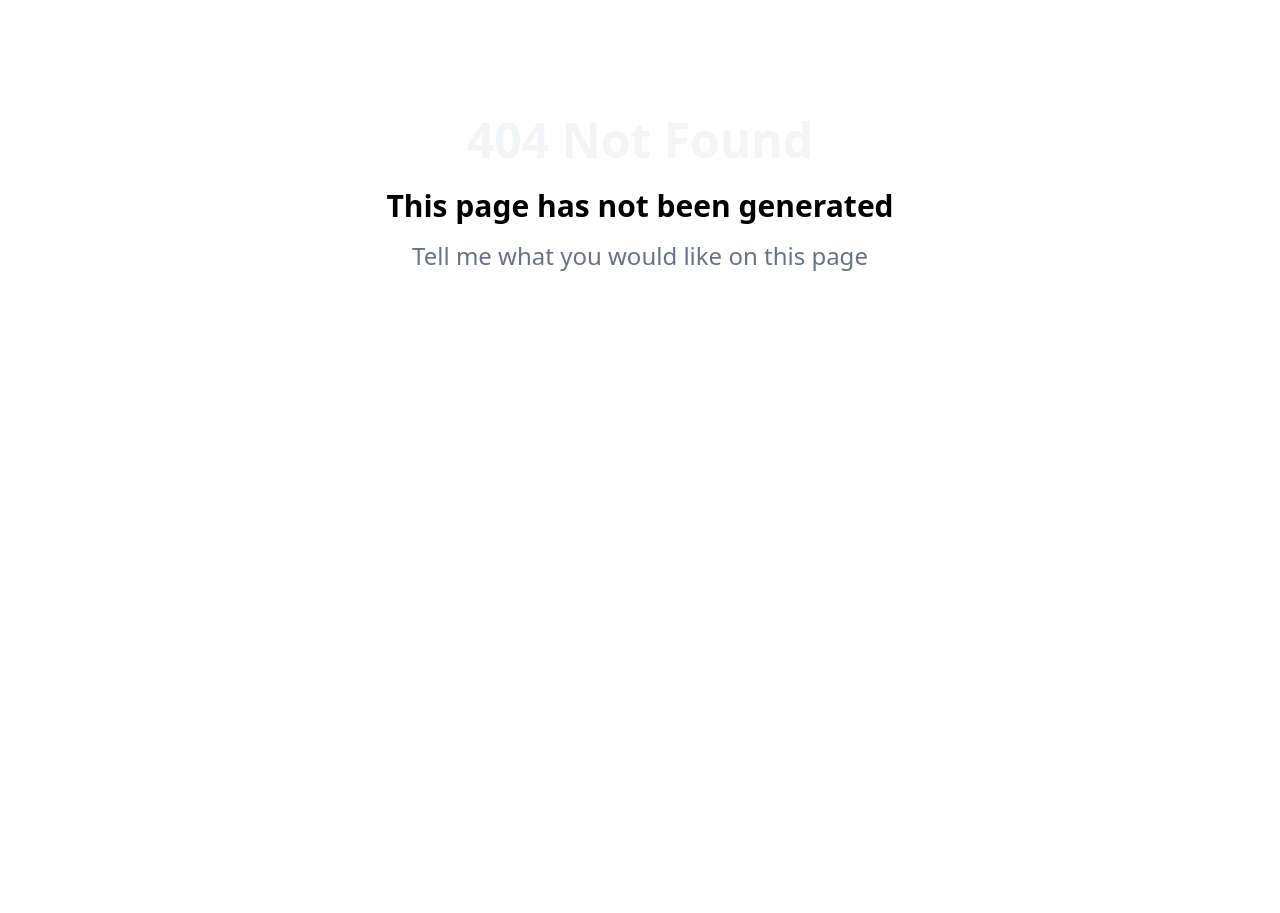
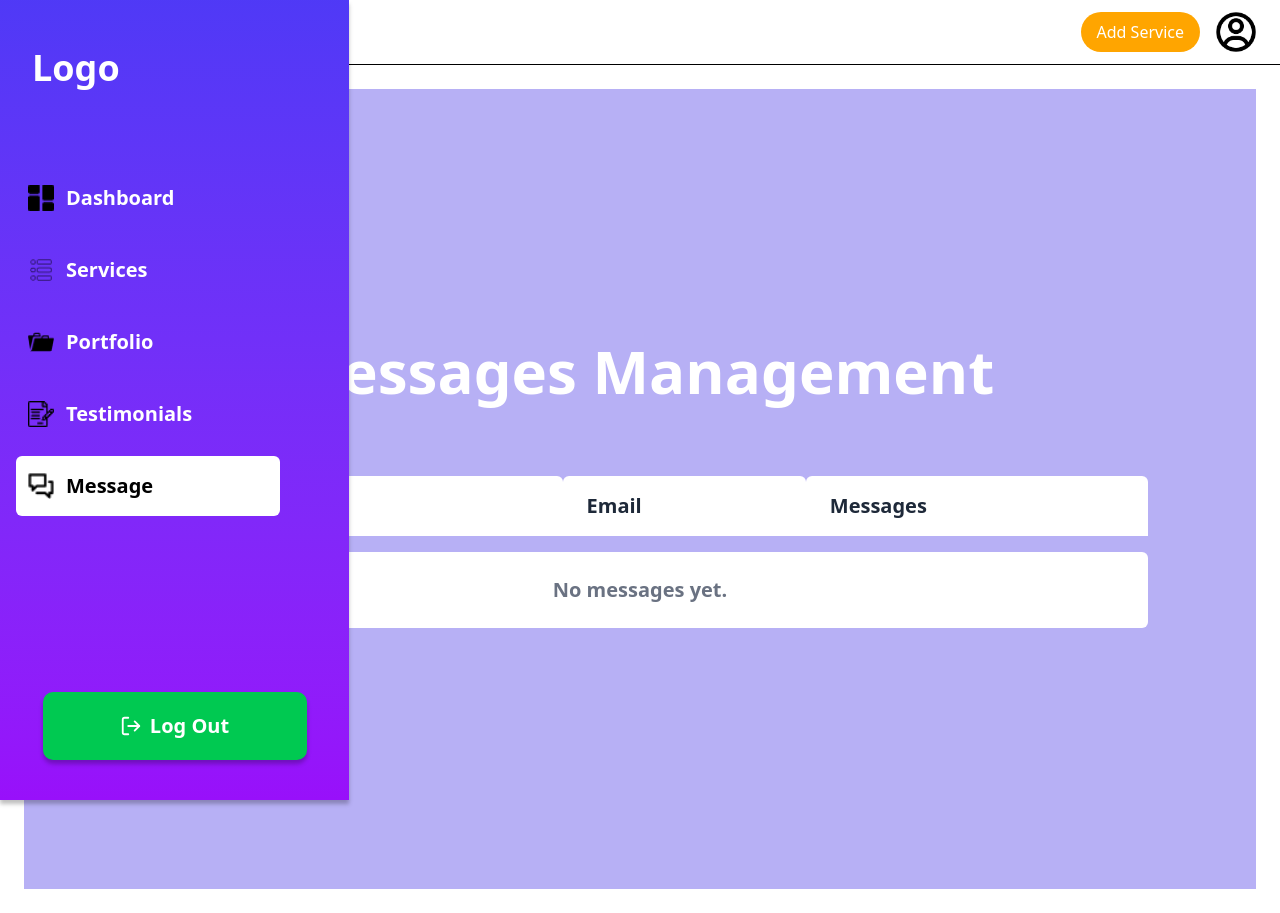
Before and after one commit to Itx-RehanJutt/Business_portfolio_Website, a React (Vite) app: page /dashboard/message in a window 1280 px wide. Before the commit this address had no page. Before the commit the page ends 800 px from the top, so only its background shows below. Built offline with nearby package versions, Linux system fonts and the light colour scheme.

Commit message:
feat: Implement message management system with context and dashboard

```diff
--- /dev/null
+++ b/src/Dashboard/MessageDashboard.jsx
@@ -0,0 +1,95 @@
+import React from "react";
+import { useMessages } from "../components/MessagesContext.jsx";
+
+const MessageDashboard = () => {
+  const { messages } = useMessages();
+
+  return (
+    <div className="bg-[#B7B0F5] min-h-screen flex items-center justify-center px-4 py-10">
+      {/* Wrapper with fixed width */}
+      <div className="w-full max-w-[1016px] flex flex-col items-center justify-center gap-10 sm:gap-12 md:gap-[51px]">
+
+        {/* Heading */}
+        <h2 className="text-center text-3xl sm:text-4xl md:text-5xl lg:text-6xl font-bold text-white leading-tight">
+          Messages Management
+        </h2>
+
+        {/* Mobile / Tablet View – Stacked Cards */}
+        <div className="block md:hidden w-full space-y-5 sm:space-y-6">
+          {messages.length === 0 ? (
+            <div className="bg-white shadow-md rounded-2xl p-5 sm:p-6 text-center">
+              <p className="text-gray-500 font-semibold text-base sm:text-lg">No messages yet.</p>
+            </div>
+          ) : (
+            messages.map((item, index) => (
+              <div
+                key={index}
+                className="bg-white shadow-md rounded-2xl p-5 sm:p-6 space-y-2"
+              >
+                <p className="text-sm sm:text-base font-medium text-gray-800">
+                  <span className="font-bold">Name:</span> {item.name}
+                </p>
+                <p className="text-sm sm:text-base font-medium text-gray-800 break-words">
+                  <span className="font-bold">Email:</span> {item.email}
+                </p>
+                <p className="text-sm sm:text-base font-medium text-gray-800">
+                  <span className="font-bold">Message:</span> {item.message}
+                </p>
+              </div>
+            ))
+          )}
+        </div>
+
+        {/* Desktop View – Table */}
+        <div className="hidden md:block w-full">
+          <div className="overflow-x-auto">
+            <table className="w-full border-separate border-spacing-y-3 sm:border-spacing-y-4">
+              <thead>
+                <tr>
+                  <th className="bg-white py-3 sm:py-4 px-4 sm:px-6 text-base md:text-lg lg:text-xl text-gray-800 font-bold text-left rounded-t-md">
+                    Sender Name
+                  </th>
+                  <th className="bg-white py-3 sm:py-4 px-4 sm:px-6 text-base md:text-lg lg:text-xl text-gray-800 font-bold text-left rounded-t-md">
+                    Email
+                  </th>
+                  <th className="bg-white py-3 sm:py-4 px-4 sm:px-6 text-base md:text-lg lg:text-xl text-gray-800 font-bold text-left rounded-t-md">
+                    Messages
+                  </th>
+                </tr>
+              </thead>
+              <tbody>
+                {messages.length === 0 ? (
+                  <tr>
+                    <td
+                      colSpan="3"
+                      className="bg-white py-5 sm:py-6 px-4 sm:px-6 text-center text-gray-500 font-semibold text-base sm:text-lg md:text-xl rounded-md"
+                    >
+                      No messages yet.
+                    </td>
+                  </tr>
+                ) : (
+                  messages.map((item, index) => (
+                    <tr key={index}>
+                      <td className="bg-white py-4 sm:py-5 px-4 sm:px-6 text-gray-800 font-semibold rounded-l-md text-base sm:text-lg md:text-xl">
+                        {item.name}
+                      </td>
+                      <td className="bg-white py-4 sm:py-5 px-4 sm:px-6 text-gray-800 break-words text-base sm:text-lg md:text-xl">
+                        {item.email}
+                      </td>
+                      <td className="bg-white py-4 sm:py-5 px-4 sm:px-6 text-gray-800 rounded-r-md text-base sm:text-lg md:text-xl">
+                        {item.message}
+                      </td>
+                    </tr>
+                  ))
+                )}
+              </tbody>
+            </table>
+          </div>
+        </div>
+
+      </div>
+    </div>
+  );
+};
+
+export default MessageDashboard;
--- a/src/Dashboard/SidebarDashboard.jsx
+++ b/src/Dashboard/SidebarDashboard.jsx
@@ -17,7 +17,7 @@ const SidebarDashboard = () => {
     { name: "Services", path: "/dashboard/services", icon: servicesIcon },
     { name: "Portfolio", path: "/dashboard/portfolio", icon: portfolioIcon },
     { name: "Testimonials", path: "/dashboard/testimonials", icon: testimonialsIcon },
-    { name: "Messages", path: "/dashboard/messages", icon: messagesIcon },
+    { name: "Message", path: "/dashboard/message", icon: messagesIcon },
   ];
 
   return (
--- a/src/components/ContactSection.jsx
+++ b/src/components/ContactSection.jsx
@@ -1,6 +1,8 @@
 import React, { useState } from "react";
+import { useMessages } from "./MessagesContext.jsx";
 
 const ContactSection = () => {
+  const { addMessage } = useMessages();
   const [formData, setFormData] = useState({
     name: "",
     email: "",
@@ -31,21 +33,22 @@ const ContactSection = () => {
       setErrors(validationErrors);
     } else {
       setErrors({});
-      alert("Form submitted successfully");
+      // add to context
+      addMessage(formData);
+
+      alert("Message submitted successfully");
+
       setFormData({ name: "", email: "", message: "" });
     }
   };
 
   return (
     <section className="w-full flex flex-col items-center justify-center bg-white py-16 px-4">
-      {/* Heading */}
       <h1 className="text-4xl md:text-4xl font-bold mb-16 text-center">
         CONTACT US
       </h1>
 
-      {/* Wrapper */}
       <div className="flex flex-col md:flex-row items-center justify-center gap-10 md:gap-[212px] w-full max-w-[1258px]">
-        {/* Form */}
         <form
           onSubmit={handleSubmit}
           className="flex flex-col justify-between w-full max-w-[535px] h-auto md:h-[410px]"
@@ -86,7 +89,6 @@ const ContactSection = () => {
             )}
           </div>
 
-          {/* Button Bottom Center */}
           <div className="flex justify-center">
             <button
               type="submit"
@@ -99,7 +101,6 @@ const ContactSection = () => {
           </div>
         </form>
 
-        {/* Map */}
         <div className="w-full max-w-[511px] h-[300px] md:h-[391px]">
           <iframe
             src="https://www.google.com/maps/embed?pb=!1m18!1m12!1m3!1d1722474.0442021615!2d72.19405915912739!3d32.52061483664475!2m3!1f0!2f0!3f0!3m2!1i1024!2i768!4f13.1!3m3!1m2!1s0x38dfeb6bb5c0b649%3A0xb15572084afd9b0e!2sNational%20Aerospace%20Science%20and%20Technology%20Park%20(NASTP)!5e0!3m2!1sen!2s!4v1758704864911!5m2!1sen!2s"
--- /dev/null
+++ b/src/components/MessagesContext.jsx
@@ -0,0 +1,30 @@
+import React, { createContext, useContext, useState, useEffect } from "react";
+
+const MessagesContext = createContext();
+
+export const MessagesProvider = ({ children }) => {
+  const [messages, setMessages] = useState([]);
+
+  // ✅ Load messages from localStorage on component mount
+  useEffect(() => {
+    const storedMessages = localStorage.getItem('contactMessages');
+    if (storedMessages) {
+      setMessages(JSON.parse(storedMessages));
+    }
+  }, []);
+
+  const addMessage = (message) => {
+    const newMessages = [...messages, message];
+    setMessages(newMessages);
+    // ✅ Save to localStorage
+    localStorage.setItem('contactMessages', JSON.stringify(newMessages));
+  };
+
+  return (
+    <MessagesContext.Provider value={{ messages, addMessage }}>
+      {children}
+    </MessagesContext.Provider>
+  );
+};
+
+export const useMessages = () => useContext(MessagesContext);
```
Also changed, not shown: src/main.jsx (+33 -23 lines).
